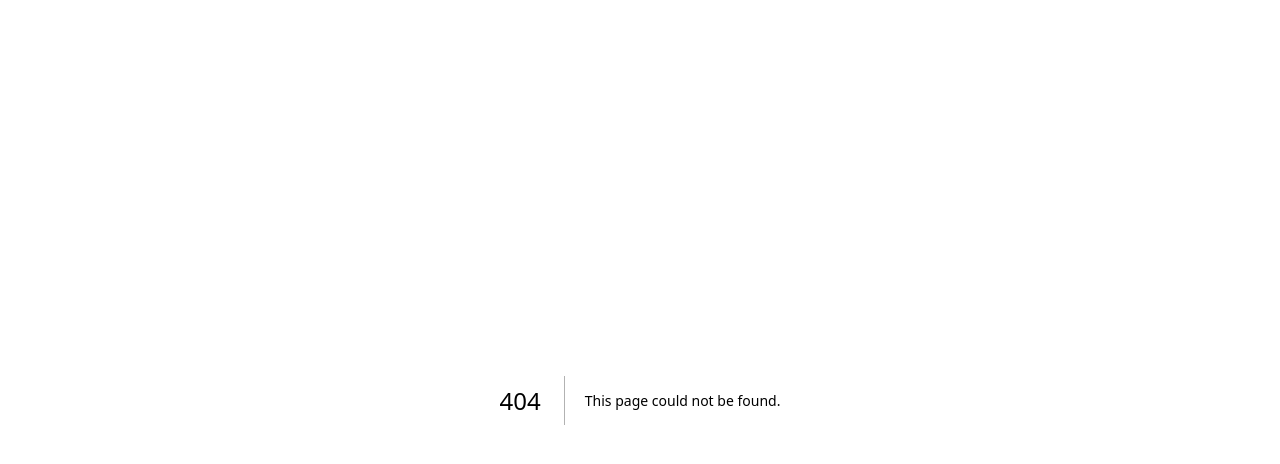
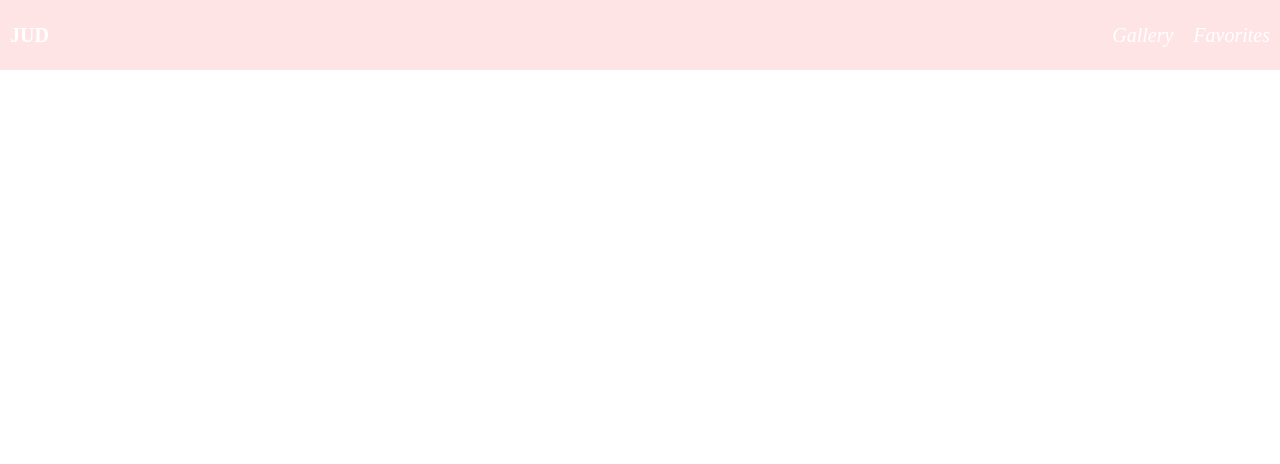
Before and after one commit to maitesadeh/trends-groupproject, a Next.js app in the folder finalproject/: page /gallery in a window 1280 px wide. Before the commit this address had no page. Shown: the top 464 px of the page. Built offline with nearby package versions, Linux system fonts and the light colour scheme.

Commit message:
setup the homepage

```diff
--- /dev/null
+++ b/finalproject/pages/gallery.tsx
@@ -0,0 +1,11 @@
+import Nav from "../public/UI/Nav";
+
+const gallery = () => {
+  return (
+    <div>
+      <Nav />
+    </div>
+  );
+};
+
+export default gallery;
--- /dev/null
+++ b/finalproject/public/UI/Button.module.css
@@ -0,0 +1,5 @@
+.btn {
+  font-size: 2rem;
+  padding: 0.5rem 1rem;
+  margin-top: 1rem;
+}
--- /dev/null
+++ b/finalproject/public/UI/Nav.module.css
@@ -0,0 +1,35 @@
+.navbar {
+  width: 100%;
+  height: 70px;
+  background: rgba(255, 219, 221, 0.75);
+  position: fixed;
+  top: 0;
+  left: 0;
+  display: flex;
+  justify-content: space-between;
+  align-items: center;
+  padding: 1rem;
+}
+.navbar h1 a {
+  font-size: 2rem;
+  text-decoration: none;
+}
+.navbar a {
+  color: white;
+}
+.navbar ul {
+  display: flex;
+  justify-content: space-between;
+  font-style: italic;
+}
+.navbar ul li {
+  list-style: none;
+  margin-left: 2rem;
+}
+.navbar ul a {
+  font-size: 2rem;
+  text-decoration: none;
+}
+.navbar li a:hover {
+  color: red;
+}
--- /dev/null
+++ b/finalproject/public/UI/Nav.tsx
@@ -0,0 +1,22 @@
+import Link from "next/link";
+import styles from "./Nav.module.css";
+
+const Nav = () => {
+  return (
+    <nav className={styles.navbar}>
+      <h1>
+        <Link href="/">JUD</Link>
+      </h1>
+      <ul>
+        <li>
+          <Link href="gallery"> Gallery</Link>
+        </li>
+        <li>
+          <Link href="favorites">Favorites</Link>
+        </li>
+      </ul>
+    </nav>
+  );
+};
+
+export default Nav;
--- a/finalproject/styles/globals.css
+++ b/finalproject/styles/globals.css
@@ -2,4 +2,5 @@
   margin: 0;
   padding: 0;
   box-sizing: border-box;
+  font-size: 62.5%;
 }
```
Also changed, not shown: finalproject/pages/favorites.tsx (added, +11 -0 lines), finalproject/pages/index.tsx (+9 -0 lines), finalproject/public/UI/Button.tsx (added, +8 -0 lines), finalproject/styles/Home.module.css (added, +18 -0 lines), finalproject/public/images/cornellbg.jpeg (added).
